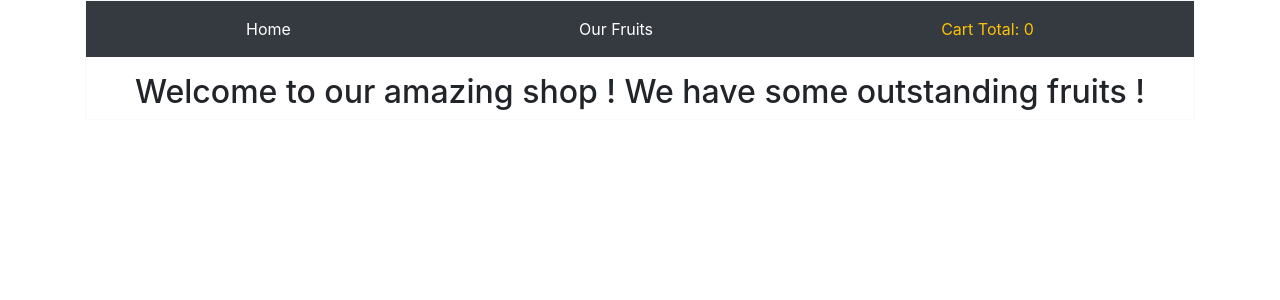
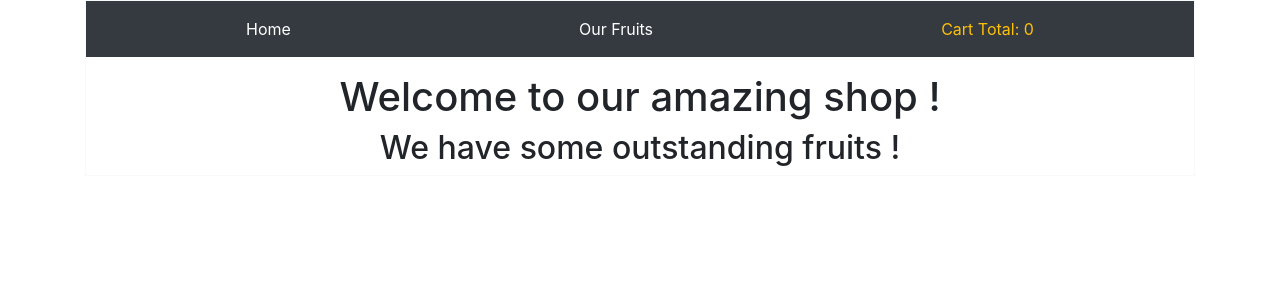
Before and after one commit to sylpi10/3wa-tp-fruits, a React (Create React App) app: page / in a window 1280 px wide. Both pictures are taken after a click on the item "Home". Shown: the top 300 px of the page. Built offline with nearby package versions, Linux system fonts and the light colour scheme.

Commit message:
add prices

```diff
--- a/src/components/Cart.js
+++ b/src/components/Cart.js
@@ -15,7 +15,6 @@ class Cart extends React.Component {
       this.state = ({
         allFruits: [],
         total: 0,
-        presentation: '',
         isHome: false
       })
 
@@ -31,7 +30,6 @@ class Cart extends React.Component {
     this.state.allFruits.push(straw,apple, cherries);
     this.setState({
       allFruits: this.state.allFruits,
-      presentation: "Welcome to our amazing shop ! We have some outstanding fruits !",
       isHome: false
   });
 
@@ -39,20 +37,21 @@ class Cart extends React.Component {
 
   addOne(fruit){
     fruit.quantity ++;
+    // this.state.total ++;
     this.setState({
-      total: this.state.total ++,
       allFruits: this.state.allFruits,
-      total: this.state.total
+      total: this.state.total +1
   });
   // this.updatetotal();
   }
   minusOne(fruit){
     if (fruit.quantity > 0) {
       fruit.quantity --;
+      // this.state.total --;
       this.setState({
-        total: this.state.total --,
+        // total: this.state.total --,
         allFruits: this.state.allFruits,
-        total: this.state.total,
+        total: this.state.total -1,
     });
     }
   // this.updatetotal();
@@ -61,7 +60,7 @@ class Cart extends React.Component {
     this.state.total = this.state.total - fruit.quantity;
     fruit.quantity = 0;
     this.setState({
-      allFruits: this.state.allFruits
+      allFruits: this.state.allFruits,
   });
   // this.updatetotal();
   }
@@ -99,12 +98,15 @@ class Cart extends React.Component {
             </ul>
         </nav>
 
+        {/* display if click on home */}
         {this.state.isHome ?
           <div>
-            <h2>{this.state.presentation}</h2>
+            <h1>Welcome to our amazing shop !</h1>
+            <h2>We have some outstanding fruits !</h2>
           </div>
           :
           <div>
+            {/* else : display our fruits */}
 
             <h1 className="pb-1">Amazing Fruits Shop</h1>
             <div className="fruits bg-dark mt-4 p-5 text-white list-unstyled">
@@ -112,8 +114,11 @@ class Cart extends React.Component {
                   <ul className="fruits-wrap list-unstyled d-flex">
                       {this.state.allFruits.map((fruit, i) => (
                       <li className="mx-auto p-3 bg-white text-dark m-3 text-capitalize" key = {i}>
+                           {/* empty div to diplay img  */}
                           <div className={fruit.name}></div>
-                        <h3>{fruit.name} </h3>
+                          {/* fruits details */}
+                          <h3>{fruit.name} <span className="text-info m-2 small">{fruit.price} $</span> </h3>
+
                           <h4>{fruit.quantity} </h4>
                       <div>
                           <button onClick={() => this.addOne(fruit) }className="btn addone-btn text-dark font-weight-bold mx-auto m-2 pl-3 pr-3 pb-2 w-100">+</button>
@@ -121,7 +126,6 @@ class Cart extends React.Component {
                           <button onClick={() => this.reset(fruit) }className="btn bg-dark text-white mx-auto m-2 pl-3 pr-3 pb-2 w-100">x</button>
                         </div>
                       </li>
-
                       ))}
                   </ul>
             </div>
--- a/src/components/Fruits.js
+++ b/src/components/Fruits.js
@@ -4,14 +4,12 @@ import Cart from './Cart.js';
 
 
 class Fruits extends React.Component {
-  //     constructor(props){
-  //     super(props)
-  // }
 
 
   render(){
     return(
       <div className="fruits">
+
        <Cart/>
       </div>
     )
```
Lines whose indentation alone changed are shown as unchanged.
